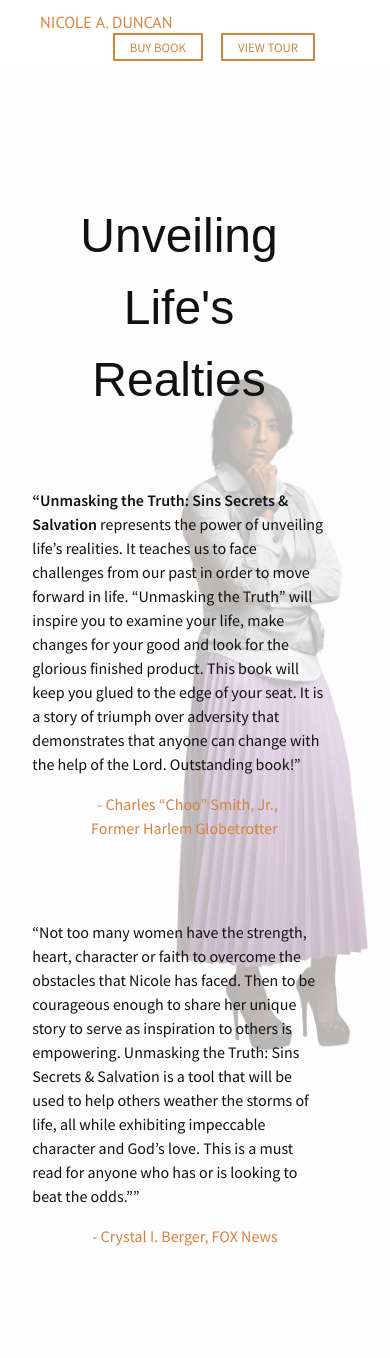
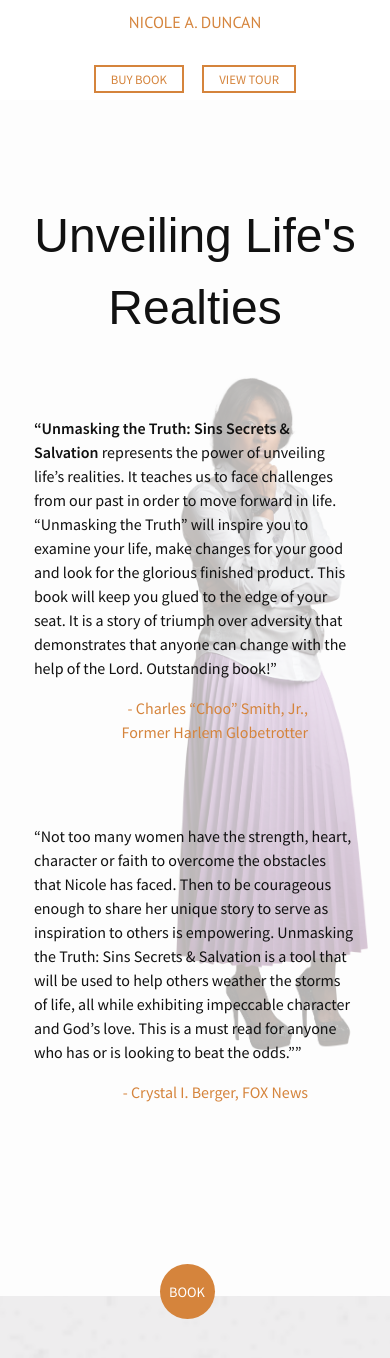
Before and after one commit to mkess-ivy/ND-BookSite, a Jekyll site: the page built from ndbook-dev/index.html, in a window 390 px wide and 1400 px high. Shown: the top 1358 px of the window. Built offline with Jekyll 4.4.1, drawn with Linux system fonts in a browser that asks for light colours; comment, search, counter and statistics services are not loaded.

Commit message:
finished all responsive dev, ready for testing

```diff
--- a/ndbook-dev/_includes/header.html
+++ b/ndbook-dev/_includes/header.html
@@ -31,6 +31,6 @@
    <div class="nd-logo">Nicole A. Duncan</div>
    <div class="nd-menu">
      <span class="nd-menu-properties"><a href="#buybook" class="brand-link home-link">Buy Book</a></span>
-     <span class="nd-menu-properties"><a href="#viewtour" class="brand-link home-link">View Tour</a></span>
+     <span class="nd-menu-properties last"><a href="#viewtour" class="brand-link home-link">View Tour</a></span>
    </div>
  </header>
--- a/ndbook-dev/_sass/_nd-book-theme.scss
+++ b/ndbook-dev/_sass/_nd-book-theme.scss
@@ -5,13 +5,21 @@
 /* Header */
 .nd-header { padding: 10px; display: inline-block; width: 100%; background: #fff; position: fixed; z-index: 3;}
 .sticky-header { background: #D5843C !important; }
-.nd-logo { text-transform: uppercase; font-family: $font-2; color: $brand-color; padding-left: 30px; float: left; display: inline-block; }
+.nd-logo { text-transform: uppercase; font-family: $font-2; color: $brand-color; padding-left: 30px; float: left; display: inline-block;
+    @include mobile-wide { float: none; text-align: center; width: 100%; padding-bottom: 2em; padding-left: 0; }
+}
 .sticky-logo { color: #fff !important; }
-.nd-menu { display: inline-block; float: right; padding-right: 50px; }
-.nd-menu-properties { text-transform: uppercase; border: 2px solid $brand-color; padding: 4px 15px; margin-right: 15px; font-size: 0.8em; color: $brand-color; }
+.nd-menu { display: inline-block; float: right; padding-right: 50px;
+    @include mobile-wide { width: 100%; text-align: center; padding-right: 0; float: none; }
+}
+.nd-menu-properties { text-transform: uppercase; border: 2px solid $brand-color; padding: 4px 15px; margin-right: 15px; font-size: 0.8em; color: $brand-color;
+    @include mobile-wide { margin-right: 0; }
+}
 .sticky-menu-properties { border-color: #fff !important; color: #fff !important; }
 .sticky-menu-properties:hover { border-color: #000 !important; color: 000 !important; }
-.nd-menu-properties:last { margin-right: none; }
+.nd-menu-properties.last { margin-right: none;
+    @include mobile-wide { margin-left: 15px; }
+}
 .home-link_sticky { color: #fff !important; }
 .home-link_sticky:hover { color: #000 !important; }
 
@@ -52,20 +60,23 @@
 .nd-wrapper { margin: 0 6em;
     @include laptop { margin: 0 4em; }
     @include palm-wide { margin: 0 2em; }
+    @include mobile-wide { margin: 0 1em; }
 }
 .block-hero_v2 { float: left; position: absolute; left: 15em;
     @include laptop { left: 6em; }
     @include palm-wide { left: 2em; }
     @include palm { left: 1em; }
     @include mobile-wide { left: 11em; top: 23em; }
+    @include squeeze { left: 5em; top: 30em;}
 }
 .nicole { width: 14em;
     @include palm { opacity: 0.5; }
     @include mobile-wide { opacity: 0.3; width: 12em;}
+
 }
 .block-testimonial { width: 52%; padding: 2em 0; float: right; position: relative; margin-right: 5em;
     @include laptop { width: 60%; margin-right: 1em; }
-    @include palm { width: 100%; }
+    @include palm { width: 100%; margin-right: 0;}
 }
 .block-testimonial_title { font-family: $font-3; font-size: 3em; text-align: center; padding-bottom: 1.5em; width: 90%; margin: 0 auto;}
 .block-testimonial_text { width: 75%; margin: 0 auto;
@@ -77,19 +88,24 @@
 .block-link_section { position: absolute; top: -2em; width: 55px; height: 55px; right: 50%; background: $brand-color; border-radius: 50%; text-align: center; padding-top: 15px;
     @include laptop { right: 48%; }
     @include palm { right: 45%; }
+    @include squeeze { right: 42%; }
 }
 .block-link_target { color: white; text-transform: uppercase; font-size: 0.9em; }
 .block-book { width: 40%; /*margin-left: 7em;*/ position: relative; float: left; text-align: center;
     @include palm { float: none; margin: 0 auto; }
+    @include squeeze { width: 65%; }
 }
 .block-book_text { width: 59%; float: left; /*margin-left: 5em;*/
     @include palm { width: 100%; margin-bottom: 4em; }
 }
 .block-book_bigtext { font-size: 2em; font-weight: 300; padding: 2em 0 3em 0; text-align: center; width: 59%; margin: 0 auto;
     @include laptop { width: 85%; }
+    @include mobile-wide { font-size: 1.7em; }
+    @include squeeze { width: 100%; }
 }
 .block-book_smalltext { width: 50%; margin: 0 auto; font-size: 1em;  padding-bottom: 3em; line-height: 1.3em;
     @include laptop { width: 70%; }
+    @include squeeze { width: 85%; font-size: 1.2em; line-height: 1.6em; }
 }
 .btn { border: 2px solid $brand-color; width: 8em; display: block; border-radius: 5px; padding: .5em 0;}
 .btn-brand { text-align: center;margin: 0 auto; text-transform: uppercase;}
@@ -118,6 +134,7 @@
 .block-col2 { width: 59%; padding-top: 5em;
     @include laptop { padding-top: 3em; }
     @include palm { width: 85%; margin: 0 auto; }
+    @include mobile-wide { width: 100%; }
 }
 .block-newsletter_container { padding: 4em 0; width: 80%; margin: 0 auto; text-align: center;
     @include palm-wide { width: 95%; }
@@ -125,12 +142,16 @@
 .block-newsletter_text { width: 80%; margin: 0 auto; padding-bottom: 2em;
     @include palm-wide { width: 100%; }
 }
-.block-tour_col { width: 50%; float: left; }
+.block-tour_col { width: 50%; float: left;
+    @include squeeze { width: 85%; float: none; margin: 0 auto; }
+}
 .block-tour_group { padding: 1em; text-align: center; width: 75%; margin: 0 auto;
     @include palm-wide { width: 90%; padding: 0.4em; margin-bottom: 2em; }
 }
 .block-tour_day { text-transform: uppercase; font-weight: bold; font-size: 1.3em; }
-.block-tour_title { font-size: 2.5em; font-family: $font-3; width: 80%; text-align: center; margin: 0 auto; }
+.block-tour_title { font-size: 2.5em; font-family: $font-3; width: 80%; text-align: center; margin: 0 auto;
+    @include mobile-wide { width: 100%; }
+}
 .block-tour_city { font-size: 0.9em; }
 
 .block-download { width: 50%; text-align: center; margin: 0 auto; font-size: 37px; font-weight: lighter; padding-bottom: 1em;
--- a/ndbook-dev/css/main.scss
+++ b/ndbook-dev/css/main.scss
@@ -31,6 +31,7 @@
 $on-palm-wide:      900px;
 $on-palm:			750px;
 $on-mobile-wide:	550px;
+$on-squeeze:		380px;
 
 
 @mixin laptop {
@@ -57,6 +58,12 @@
     }
 }
 
+@mixin squeeze {
+    @media screen and (max-width: #{$on-squeeze}) {
+        @content;
+    }
+}
+
 
 
 
```
